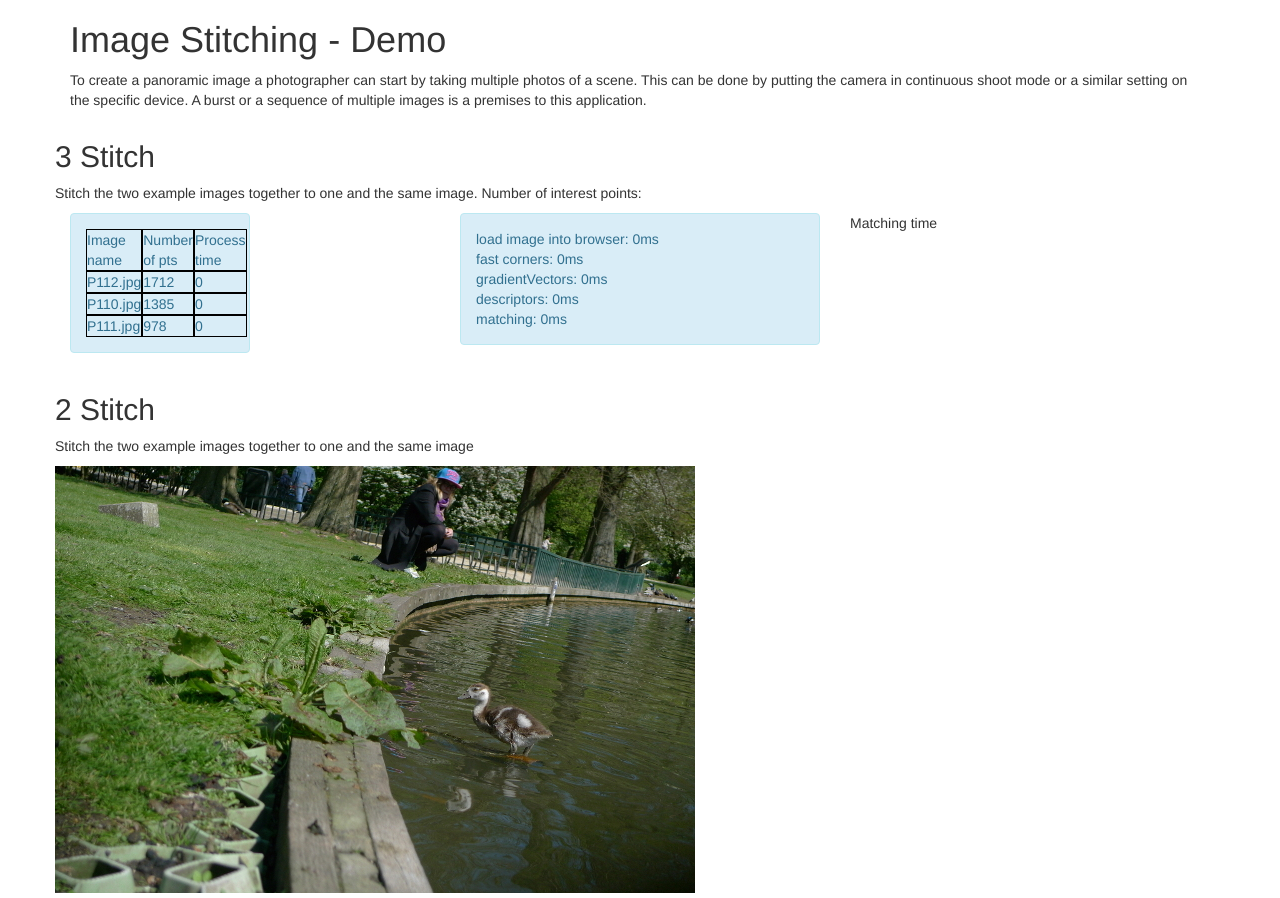
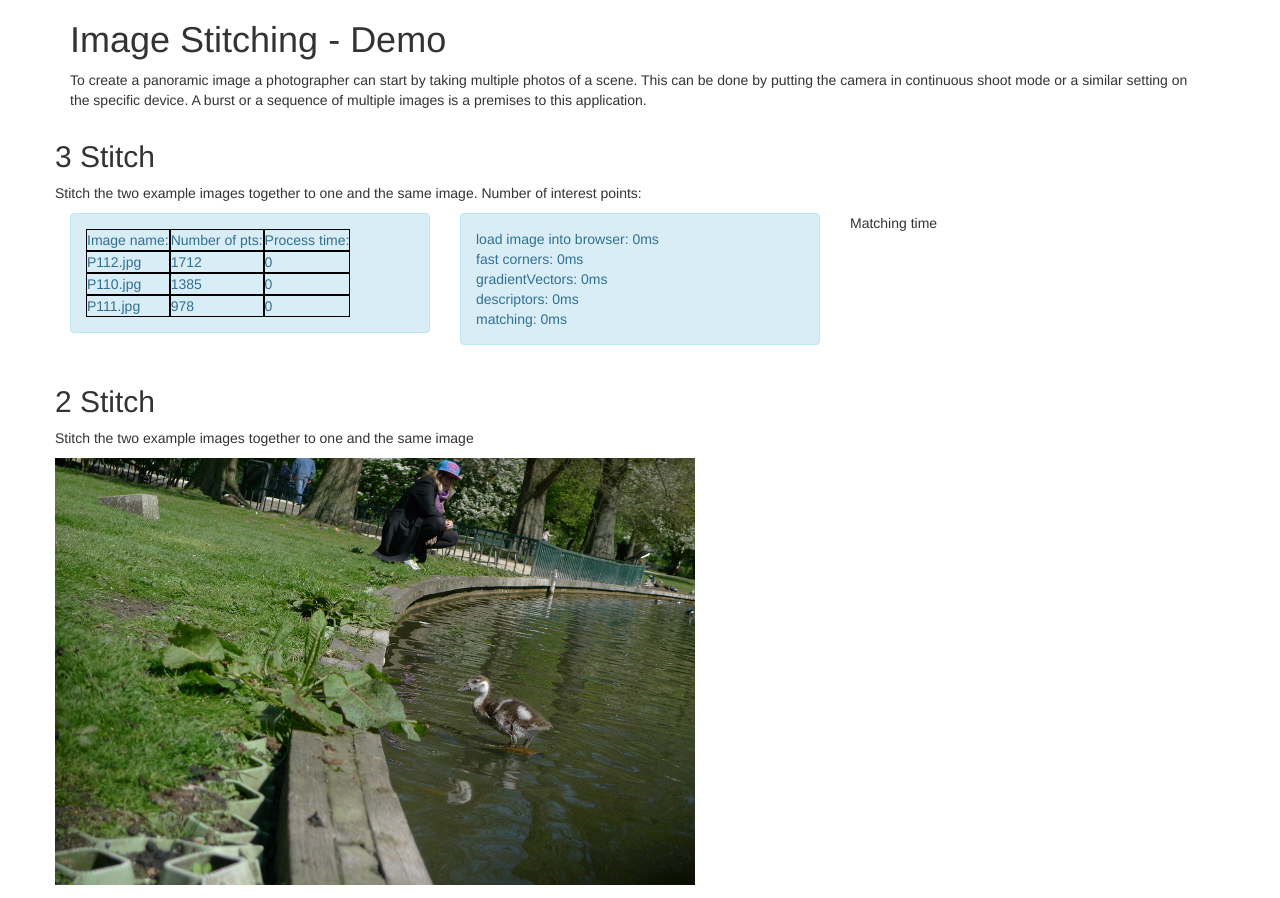
Before and after one commit to josundin/josundin.github.io, a plain HTML site: page stitch/demo/lal2.html in a window 1280 px wide. Drawn offline with Linux system fonts and the light colour scheme.

Commit message:
gör timer interface

```diff
--- a/stitch/demo/lal2.html
+++ b/stitch/demo/lal2.html
@@ -110,22 +110,7 @@
 	var stat = new profiler();
 	var timeProcces = new profiler();
 	var table1 = document.getElementById('table1');
-	table1.style= "width:50%";
-					var tr = document.createElement('tr');
-			    var text1 = document.createTextNode('Image name');
-    			var text2 = document.createTextNode('Number of pts');
-    			var text3 = document.createTextNode('Process time');
-    			var td1 = document.createElement('td');
-    			var td2 = document.createElement('td');
-    			var td3 = document.createElement('td');
-			    td1.appendChild(text1);
-			    td2.appendChild(text2);
-			    td3.appendChild(text3);
-			    tr.appendChild(td1);
-			    tr.appendChild(td2);
-			    tr.appendChild(td3);
-
-			    table1.appendChild(tr);
+	table1.style= "width:100%";
 
 	function init() {
 
@@ -145,6 +130,7 @@
 		stat.add("matching");
 
 		var indx = 0;
+		updateTable('Image name: ', 'Number of pts: ', 'Process time: ');
 
 
 		computeFeatures(images[indx++]);
@@ -170,23 +156,8 @@
 				console.log("img done, nr pts", pts, "in:", srcImg);
 				//Img name | number of points | time to process
 				//log_pts.innerHTML += "Img name: " + srcImg + " Nr of pts: " +  pts + " in: " + "Process time: " + timeProcces.log(1) + " ms" + "<br>";
+				updateTable(srcImg, pts, timeProcces.log(1));
 
-				var tr = document.createElement('tr');
-			    var text1 = document.createTextNode(srcImg);
-    			var text2 = document.createTextNode(pts);
-    			var text3 = document.createTextNode(timeProcces.log(1));
-    			var td1 = document.createElement('td');
-    			var td2 = document.createElement('td');
-    			var td3 = document.createElement('td');
-			    td1.appendChild(text1);
-			    td2.appendChild(text2);
-			    td3.appendChild(text3);
-			    tr.appendChild(td1);
-			    tr.appendChild(td2);
-			    tr.appendChild(td3);
-
-			    table1.appendChild(tr);
-			    //div.appendChild(canvas);
 			    ///////////////////////////////////////
 				log.innerHTML = stat.log();
 
@@ -201,6 +172,25 @@
 			};
 
 		};
+
+		function updateTable(txt1, txt2, text3) {
+
+			var tr = document.createElement('tr');
+		    var text1 = document.createTextNode(txt1);
+			var text2 = document.createTextNode(txt2);
+			var text3 = document.createTextNode(text3);
+			var td1 = document.createElement('td');
+			var td2 = document.createElement('td');
+			var td3 = document.createElement('td');
+		    td1.appendChild(text1);
+		    td2.appendChild(text2);
+		    td3.appendChild(text3);
+		    tr.appendChild(td1);
+		    tr.appendChild(td2);
+		    tr.appendChild(td3);
+		    table1.appendChild(tr);
+		};
+
 	};
 
 ////////////////////////////////////////////////////////////////
```
